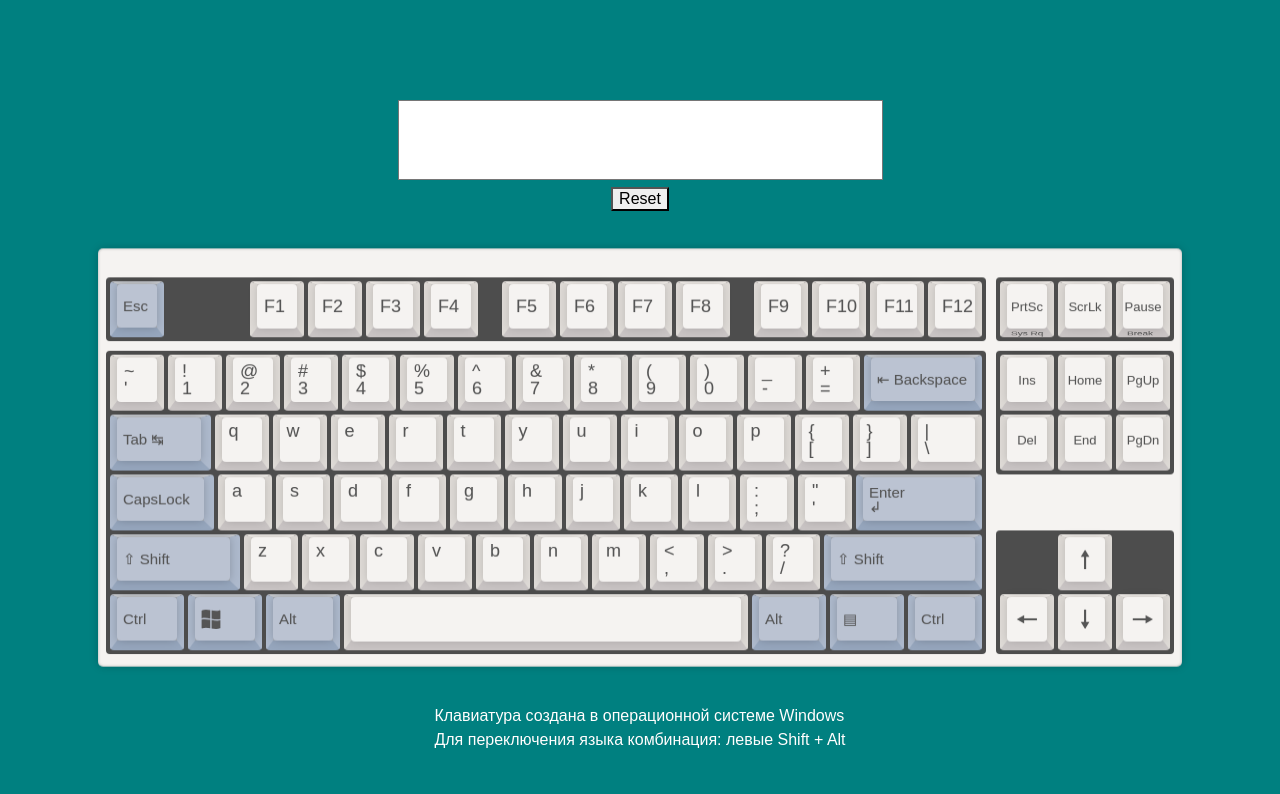
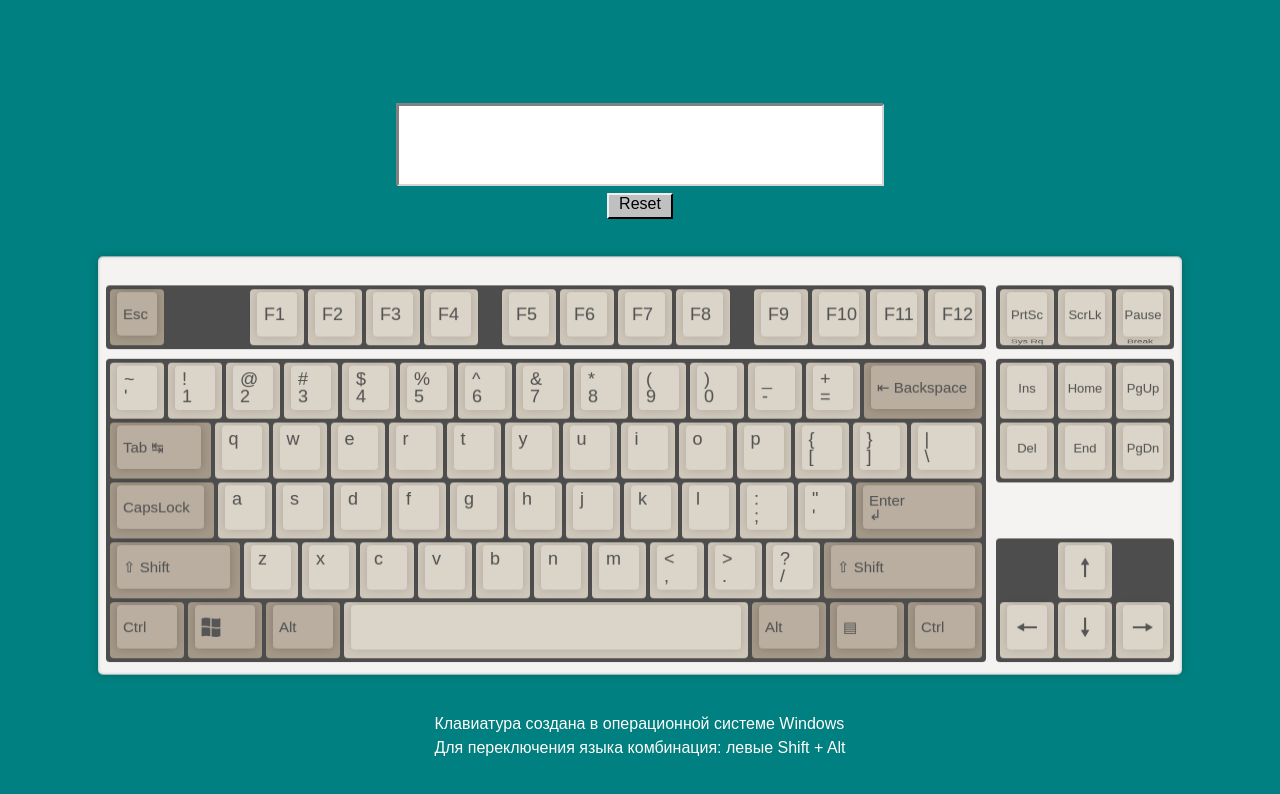
Before and after one commit to Trouble-Andrew/virtual-keyboard, a website built with Vite: page index.html in a window 1280 px wide. Built offline with nearby package versions, Linux system fonts and the light colour scheme.

Commit message:
feat: add styles to textarea and button

```diff
--- a/source/js/views/keyboard-view.js
+++ b/source/js/views/keyboard-view.js
@@ -30,9 +30,9 @@ class KeyboardView extends Observer {
     const container = document.querySelector('body');
     const template = `<form action="#" id="form">
         <label for="textarea"></label>
-        <textarea id="textarea" name="textarea" rows="4" cols="50"></textarea>
+        <textarea id="textarea" name="textarea" class="form-95" rows="4" cols="50"></textarea>
         <br>
-        <input type="reset" value="Reset">
+        <input type="reset" value="Reset" class="btn">
       </form>
       <div class="keyboard">
         <div class="col col--main">
--- /dev/null
+++ b/source/sass/blocks/btn.scss
@@ -0,0 +1,56 @@
+.btn{
+  border-width: 2px;
+  border-style: outset;
+  border-color: buttonface;
+  border-right-color: #424242;
+  border-bottom-color: #424242;
+  background: silver;
+  color: black;
+  padding: 0 10px 4px;
+  border-radius: 1px;
+  cursor: pointer;
+}
+
+.btn:hover {
+  border: 2px inset #fff;
+  background: silver;
+  color: #424242;
+  box-shadow: -1px -1px #000;
+}
+
+.btn:focus {
+  border: 2px inset #fff !important;
+  background: silver;
+  color: #424242;
+  box-shadow: -1px -1px #000 !important;
+  outline: 0 !important;
+  background: url("../img/background.bmp");
+}
+
+.btn:active {
+  border: 2px inset #fff !important;
+  color: #424242;
+  box-shadow: -1px -1px #000 !important;
+  outline: 0 !important;
+  background: url("../img/background.bmp");
+}
+
+.btn-primary{
+  padding-left: 8px;
+  padding-right: 8px;
+}
+
+button:focus{
+  outline: 1px dotted;
+}
+
+.btn.disabled,.btn:disabled{
+  cursor: default;
+  background-color: silver;
+  border-style: outset;
+  border-color: buttonface;
+  border-right-color: #424242;
+  border-bottom-color: #424242;
+  color: grey;
+  text-shadow: 1px 1px #fff;
+}
--- a/source/sass/blocks/keyboard.scss
+++ b/source/sass/blocks/keyboard.scss
@@ -123,8 +123,8 @@ body {
 }
 
 .key {
-  background: #d3cfcc;
-  border-color: #ece8e4 #dedad6 #c9c4c4;
+  background: #cfc7ba;
+  border-color: #cfc7ba;
 
   &--mid {
     width: 60px;
@@ -144,8 +144,8 @@ body {
 }
 
 .f_key {
-  background: #a8aeb8;
-  border-color: #c4c7cc #adb9cc #96a6bd;
+  background: #a49888;
+  border-color: #a49888;
 }
 
 .keycap {
@@ -156,8 +156,7 @@ body {
   padding: 5px 0 0 7px;
   font-size: 18px;
   line-height: 1;
-  background: #f5f3f1;
-  background: linear-gradient(left, #e5e2e1, #f5f3f1, #e5e2e1);
+  background: #dbd5c9;
   box-shadow: 0 0 10px rgba(0, 0, 0, 0.15);
   border-radius: 4px;
   position: relative;
@@ -172,8 +171,7 @@ body {
   font-size: 15px;
   padding-left: 6px;
   padding-top: 0;
-  background: #bbc3d2;
-  background: linear-gradient(left, #bbc3d2, #cdd3de, #bbc3d2);
+  background: #b9aea0;
   box-shadow: 0 0 10px rgba(0, 0, 0, 0.2);
   border-radius: 4px;
   position: relative;
@@ -309,3 +307,14 @@ form {
     display: block;
   }
 }
+
+.form-95 {
+  width: 100%;
+  border: 2px inset #d5d5d5;
+  color: #424242;
+  background: #fff;
+  box-shadow: -1px -1px 0 0 #828282;
+  margin-top: 4px;
+  padding-left:2px;
+  outline: 0 !important;
+}
--- a/source/sass/style.scss
+++ b/source/sass/style.scss
@@ -20,6 +20,7 @@
 // ---------------------------------
 @import "blocks/keyboard.scss";
 @import "blocks/desription.scss";
+@import "blocks/btn.scss";
 
 
 // ---------------------------------
```
Also changed, not shown: source/background.bmp (added), source/img/background.bmp (added).
